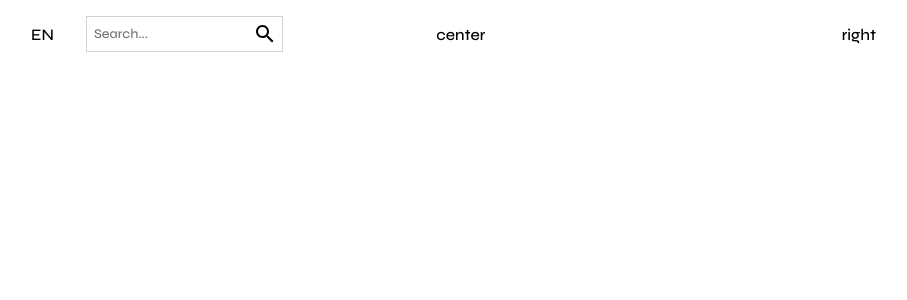
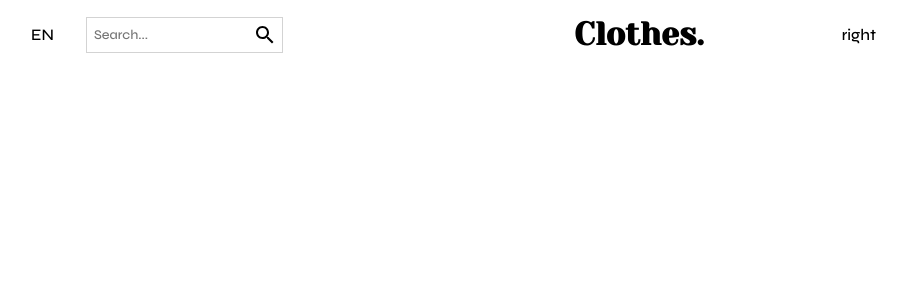
Before and after one commit to EmLmr/ecomm-clothes, a React (Create React App) app: page / in a window 1280 px wide. Shown: the top 300 px of the page, without its empty margins (1-908 px from the left). Built offline with nearby package versions, Linux system fonts and the light colour scheme.

Commit message:
Added logo

```diff
--- a/public/index.html
+++ b/public/index.html
@@ -9,7 +9,7 @@
         <!-- <link rel="apple-touch-icon" href="%PUBLIC_URL%/logo192.png" /> -->
         <link rel="preconnect" href="https://fonts.googleapis.com" />
         <link rel="preconnect" href="https://fonts.gstatic.com" crossorigin />
-        <link href="https://fonts.googleapis.com/css2?family=Libre+Baskerville:ital,wght@0,400;0,700;1,400&family=Syne:wght@500;700&display=swap" rel="stylesheet" />
+        <link href="https://fonts.googleapis.com/css2?family=Libre+Baskerville:ital,wght@0,400;0,700;1,400&family=Syne:wght@500;700&family=Yeseva+One&display=swap" rel="stylesheet" />
         <title>React App</title>
     </head>
     <body>
--- a/src/components/Navbar.jsx
+++ b/src/components/Navbar.jsx
@@ -38,8 +38,15 @@ const Input = styled.input`
     font-family: 'Syne', sans-serif;
 `;
 
+// Center of nav.
 const Center = styled.div`
     flex: 1;
+    text-align: center;
+`;
+
+const Logo = styled.h1`
+    font-family: 'Yeseva One', cursive;
+    font-size: 2rem;
 `;
 
 const Right = styled.div`
@@ -57,7 +64,9 @@ const Navbar = () => {
                         <Search />
                     </SearchContainer>
                 </Left>
-                <Center>center</Center>
+                <Center>
+                    <Logo>Clothes.</Logo>
+                </Center>
                 <Right>right</Right>
             </Wrapper>
         </Container>
```
